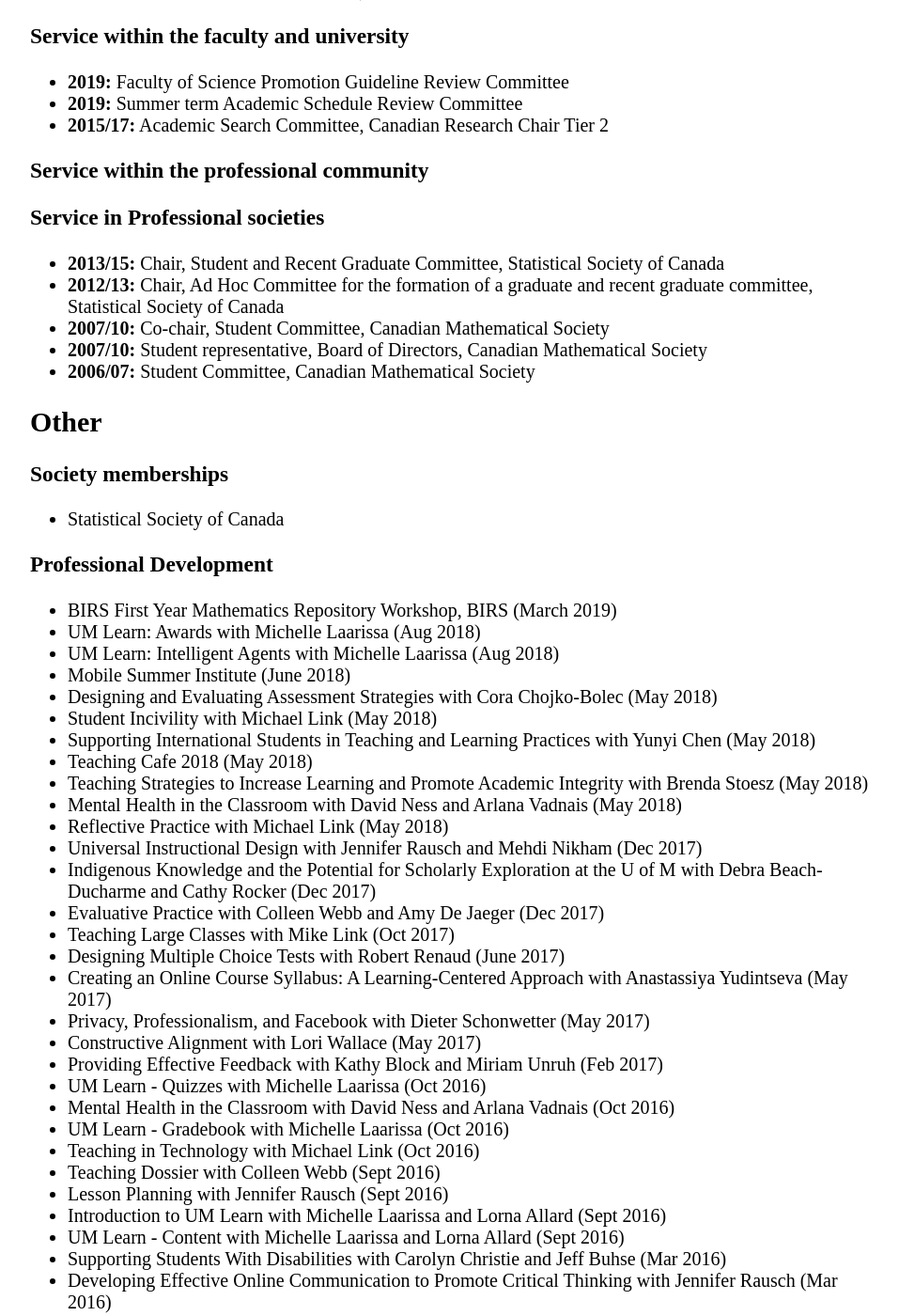
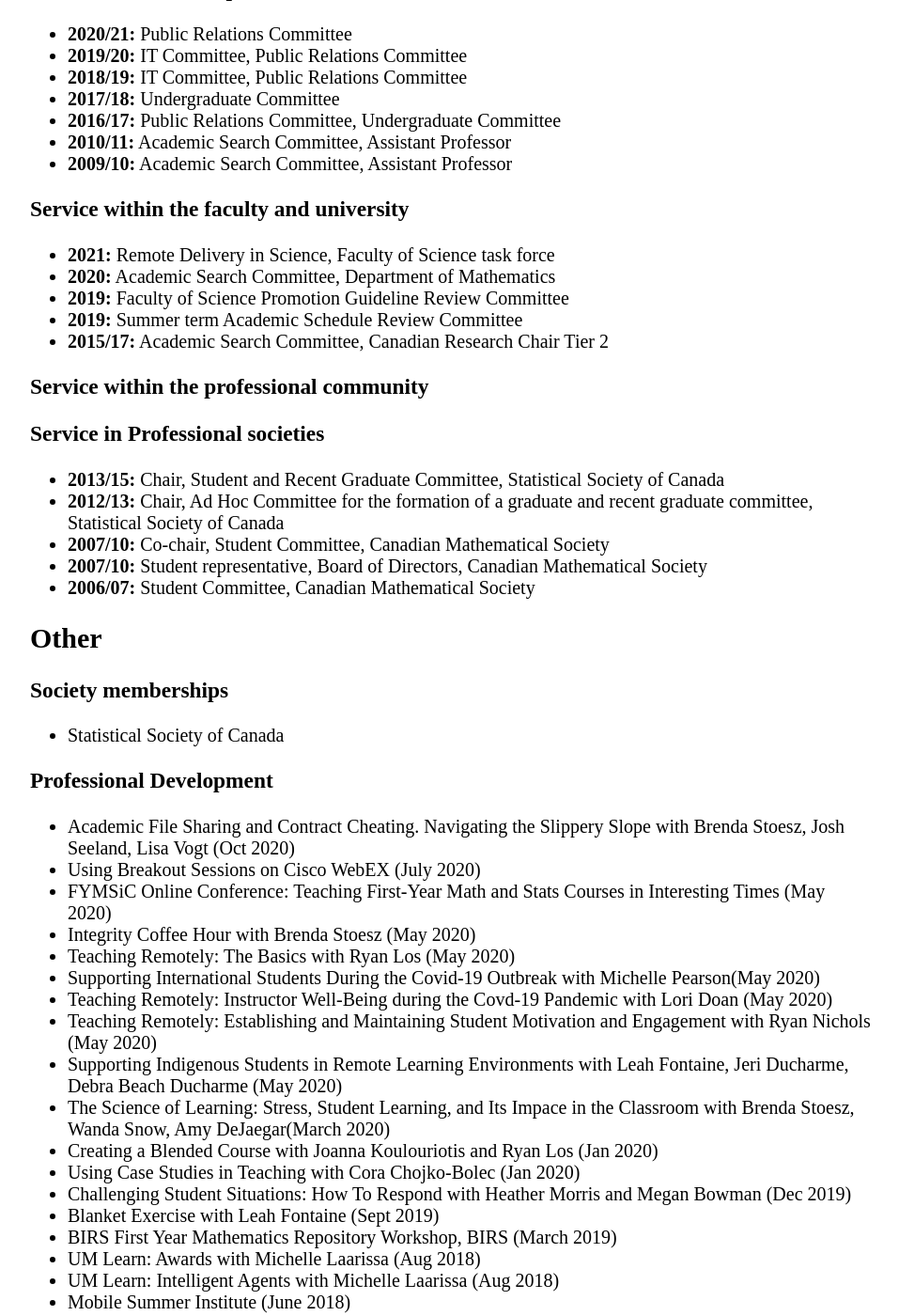
Before and after one commit to jtichon/jtichon.github.io, a Jekyll site: the page built from cv/index.html, in a window 1280 px wide and 1400 px high, scrolled down 2864 px. Shown: the whole window at 94% size, without its empty margins (160-1117 px from the left). Built offline with Jekyll 4.4.1, drawn with Linux system fonts in a browser that asks for light colours; some of the changed text lies outside the part shown.

Commit message:
Fix lost changes to cv and layout

```diff
--- a/_layouts/default.html
+++ b/_layouts/default.html
@@ -33,6 +33,7 @@
     		<ul>
         		<li><a href="mailto:jenna.tichon@umanitoba.ca">email</a></li>
         		<li><a href="https://github.com/jtichon">github.com/jtichon</a></li>
+						<li><a href="https://twitter.com/mathgirl85?lang=en">@mathgirl85</a></li>
 			</ul>
 		</footer>
 	</body>
--- a/cv/index.html
+++ b/cv/index.html
@@ -175,6 +89,7 @@
 		<h3>Invited and plenary talks and lectures </h3>
 
 		<ul>
+			<li> ``Personal Connect in an Online World'', Invited Talk, University of Manitoba, University of Manitoba, Teaching Cafe, Feb. 2021 </li>
 	 		<li> ``Supplementing Class Content with Video: Addressing Student Needs and Accessibility'', Invited Talk, University of Manitoba, The Innovative Use of Technology in Teaching: Teaching Cafe 2019, May 2019 </li>
 	 		<li> ``Active Learning Style and Teaching'', Invited Talk, University of Manitoba, Reg Litz Teaching Day 2018, November 2018 </li>
 			<li>
@@ -206,6 +121,8 @@
 
 		<ul>
 
+			<li>  ``Internationalizing the Curriculum'', University of Manitoba, Centre for Academic Teaching and Learning, Jan. 2020 </li>
+
 			<li>``Creating Student Centered Activities in the Lab and Classroom: BOPPPS and the Creation of STAT 1150'', University of Manitoba Department of Statistics Seminar Series, Nov. 2018 </li>
 
 	 		<li>``Crowdmark: A How To For Online Marking'', University of Manitoba Department of Statistics Teaching an Technology workshop, Nov. 2017 </li>
@@ -228,6 +145,10 @@
 		<h3> Teaching experience </h3>
 
 		<ul>
+
+			<li> <b>2020/21:</b>  STAT 1150 (1 section), STAT 2300 (1 section), STAT 3000 (1 section) </li>
+
+			<li> <b>2019/20:</b>  STAT 1150 (3 sections), STAT 1000 (2 sections), STAT 3000 (1 section) </li>
 
 			<li> <b>2018/19:</b> STAT 1150 (3 sections), STAT 1000 (2 sections), STAT 3000 (1 section) </li>
 
@@ -268,8 +189,11 @@
 		<h3>Service within the department</h3>
 
 		<ul>
+			<li> <b> 2020/21:</b> Public Relations Committee</li>
 
- 			<li> <b> 2018/2019:</b> IT Committee, Public Relations Committee </li>
+			<li> <b> 2019/20:</b> IT Committee, Public Relations Committee
+
+ 			<li> <b> 2018/19:</b> IT Committee, Public Relations Committee </li>
 
 			<li> <b> 2017/18: </b> Undergraduate Committee </li>
 
@@ -287,6 +211,9 @@
 		<h3> Service within the faculty and university </h3>
 
 		<ul>
+			<li> <b> 2021:</b>  Remote Delivery in Science, Faculty of Science task force
+
+			<li> <b>2020:</b> Academic Search Committee, Department of Mathematics </li>
 
 			<li> <b>2019:</b> Faculty of Science Promotion Guideline Review Committee </li>
 
@@ -391,6 +272,21 @@
 		<h3>Professional Development </h3>
 
 		<ul>
+
+			<li> Academic File Sharing and Contract Cheating. Navigating the Slippery Slope with Brenda Stoesz, Josh Seeland, Lisa Vogt (Oct 2020)
+ 			<li> Using Breakout Sessions on Cisco WebEX (July 2020)
+ 			<li> FYMSiC Online Conference: Teaching First-Year Math and Stats Courses in Interesting Times (May 2020)
+			<li> Integrity Coffee Hour with Brenda Stoesz (May 2020)
+			<li> Teaching Remotely: The Basics with Ryan Los (May 2020)
+			<li> Supporting International Students During the Covid-19 Outbreak with Michelle Pearson(May 2020)
+			<li> Teaching Remotely: Instructor Well-Being during the Covd-19 Pandemic with Lori Doan (May 2020)
+			<li> Teaching Remotely: Establishing and Maintaining Student Motivation and Engagement with Ryan Nichols (May 2020)
+			<li> Supporting Indigenous Students in Remote Learning Environments with Leah Fontaine, Jeri Ducharme, Debra Beach Ducharme (May 2020)
+			<li> The Science of Learning: Stress, Student Learning, and Its Impace in the Classroom  with Brenda Stoesz, Wanda Snow, Amy DeJaegar(March 2020)
+			<li> Creating a Blended Course with Joanna Koulouriotis and Ryan Los (Jan 2020)
+			<li> Using Case Studies in Teaching with Cora Chojko-Bolec (Jan 2020)
+			<li> Challenging Student Situations: How To Respond with Heather Morris and Megan Bowman (Dec 2019)
+ 			<li> Blanket Exercise with Leah Fontaine (Sept 2019)
  			<li> BIRS First Year Mathematics Repository Workshop, BIRS (March 2019)
  			<li> UM Learn: Awards with Michelle Laarissa (Aug 2018)
  			<li> UM Learn: Intelligent Agents with Michelle Laarissa (Aug 2018)
```
Also changed, not shown: other parts of cv/index.html (+1 -133 lines), _posts/2019-06-04-two-stage-testing.md (+1 -1 lines).
